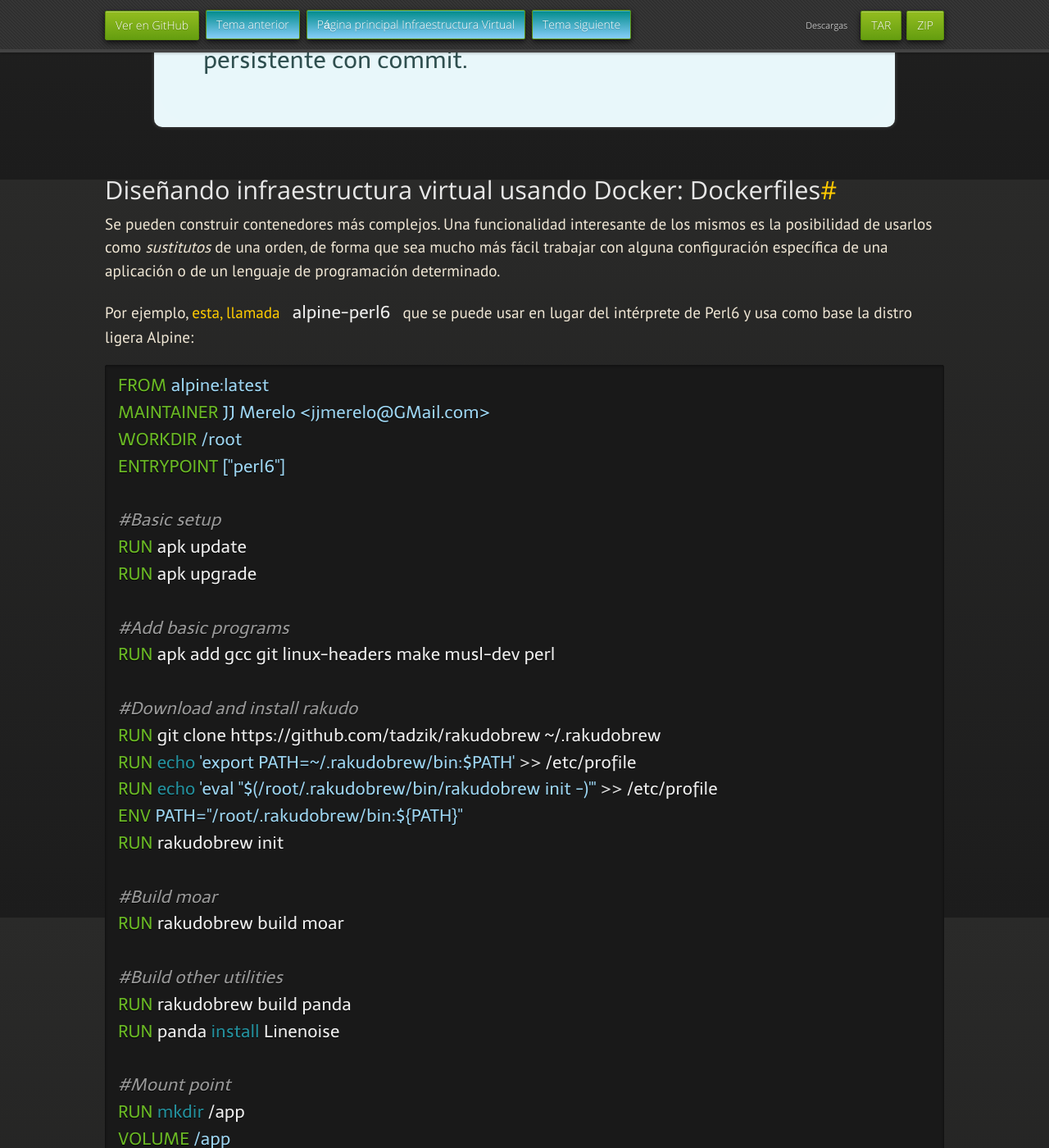
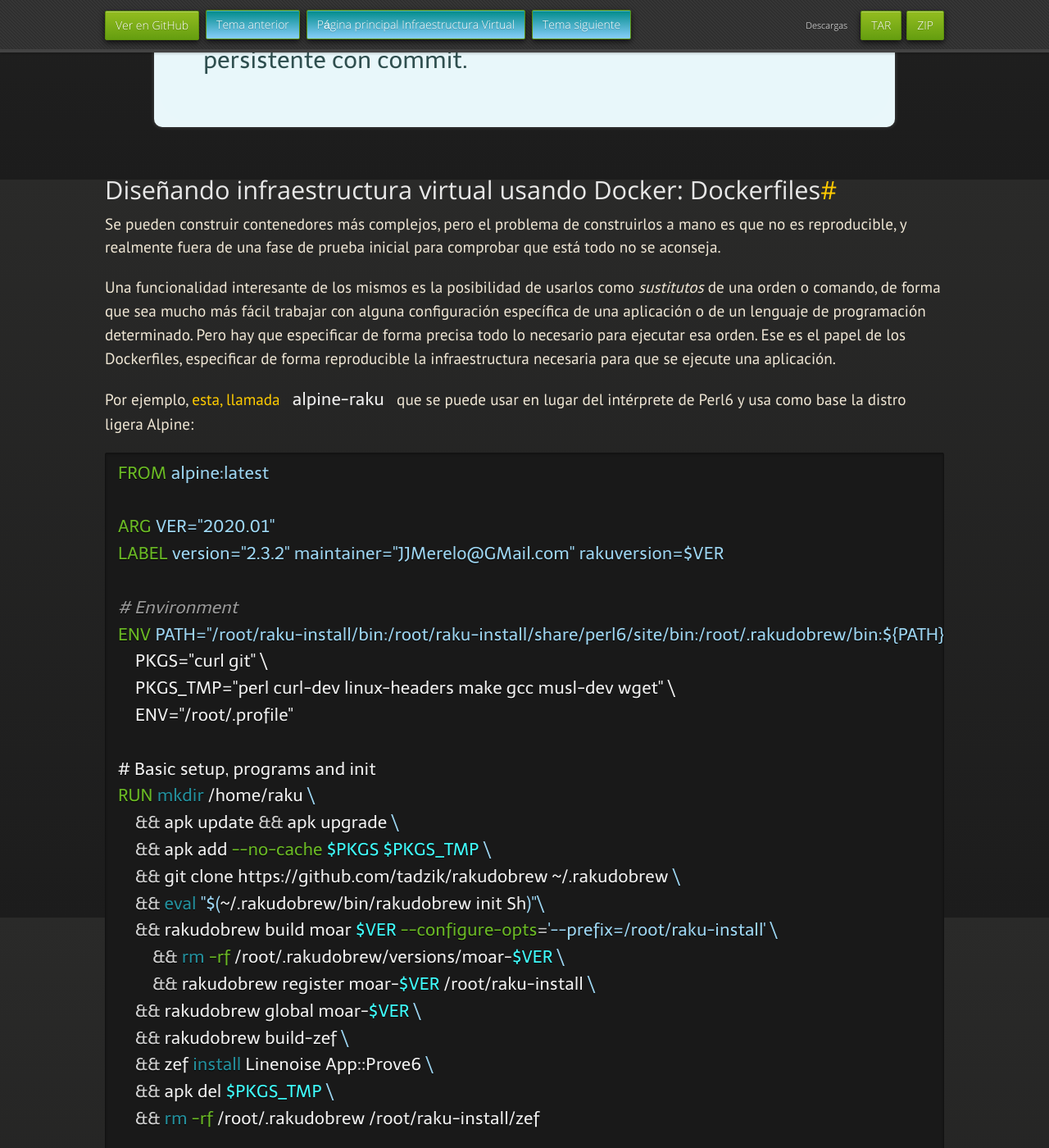
Before and after one commit to JJ/IV, a Jekyll site: the page built from documentos/temas/Contenedores.md, in a window 1280 px wide and 1400 px high, scrolled down 6981 px. Shown: the whole window at 82% size. Built offline with Jekyll 4.4.1, drawn with Linux system fonts in a browser that asks for light colours; nearby versions of some CDN libraries; some web fonts are replaced; our own code applies the rules of GitHub Pages for plain Markdown files; some of the changed text lies outside the part shown.

Commit message:
Sync documentos/temas/Contenedores.md de master a gh-pages

````diff
--- a/documentos/temas/Contenedores.md
+++ b/documentos/temas/Contenedores.md
@@ -301,47 +301,55 @@ commit.
 
 ## Diseñando infraestructura virtual usando Docker: Dockerfiles
 
-Se pueden construir contenedores más complejos. Una funcionalidad interesante
+Se pueden construir contenedores más complejos, pero el problema de
+construirlos a mano es que no es reproducible, y realmente fuera de
+una fase de prueba inicial para comprobar que está todo no se
+aconseja.
+
+Una funcionalidad interesante
 de los mismos es la posibilidad de usarlos como *sustitutos* de
-una orden, de forma que sea mucho más fácil trabajar con alguna
+una orden o comando, de forma que sea mucho más fácil trabajar con alguna
 configuración específica de una aplicación o de un lenguaje de
-programación determinado.
+programación determinado. Pero hay que especificar de forma precisa
+todo lo necesario para ejecutar esa orden. Ese es el papel de los
+Dockerfiles, especificar de forma reproducible la infraestructura
+necesaria para que se ejecute una aplicación.
 
 Por ejemplo,
-[esta, llamada `alpine-perl6`](https://hub.docker.com/r/jjmerelo/alpine-perl6/)
+[esta, llamada `alpine-raku`](https://hub.docker.com/r/jjmerelo/alpine-raku/)
 que se puede usar en lugar del intérprete de Perl6 y usa como base la distro
 ligera Alpine:
 
 ```dockerfile
 FROM alpine:latest
-MAINTAINER JJ Merelo <jjmerelo@GMail.com>
-WORKDIR /root
-ENTRYPOINT ["perl6"]
 
-#Basic setup
-RUN apk update
-RUN apk upgrade
+ARG VER="2020.01"
+LABEL version="2.3.2" maintainer="JJMerelo@GMail.com" rakuversion=$VER
 
-#Add basic programs
-RUN apk add gcc git linux-headers make musl-dev perl
+# Environment
+ENV PATH="/root/raku-install/bin:/root/raku-install/share/perl6/site/bin:/root/.rakudobrew/bin:${PATH}" \
+    PKGS="curl git" \
+    PKGS_TMP="perl curl-dev linux-headers make gcc musl-dev wget" \
+    ENV="/root/.profile"
 
-#Download and install rakudo
-RUN git clone https://github.com/tadzik/rakudobrew ~/.rakudobrew
-RUN echo 'export PATH=~/.rakudobrew/bin:$PATH' >> /etc/profile
-RUN echo 'eval "$(/root/.rakudobrew/bin/rakudobrew init -)"' >> /etc/profile
-ENV PATH="/root/.rakudobrew/bin:${PATH}"
-RUN rakudobrew init
+# Basic setup, programs and init
+RUN mkdir /home/raku \
+    && apk update && apk upgrade \
+    && apk add --no-cache $PKGS $PKGS_TMP \
+    && git clone https://github.com/tadzik/rakudobrew ~/.rakudobrew \
+    && eval "$(~/.rakudobrew/bin/rakudobrew init Sh)"\
+    && rakudobrew build moar $VER --configure-opts='--prefix=/root/raku-install' \
+	&& rm -rf /root/.rakudobrew/versions/moar-$VER \
+	&& rakudobrew register moar-$VER /root/raku-install \
+    && rakudobrew global moar-$VER \
+    && rakudobrew build-zef \
+    && zef install Linenoise App::Prove6 \
+    && apk del $PKGS_TMP \
+    && rm -rf /root/.rakudobrew /root/raku-install/zef
 
-#Build moar
-RUN rakudobrew build moar
-
-#Build other utilities
-RUN rakudobrew build panda
-RUN panda install Linenoise
-
-#Mount point
-RUN mkdir /app
-VOLUME /app
+# Runtime
+WORKDIR /home/raku
+ENTRYPOINT ["raku"]
 ```
 
 Como ya hemos visto anteriormente, usa `apk`, la orden de Alpine para
````
